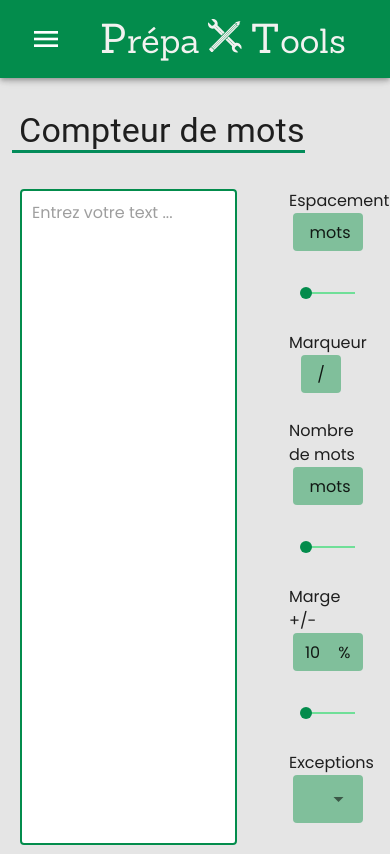
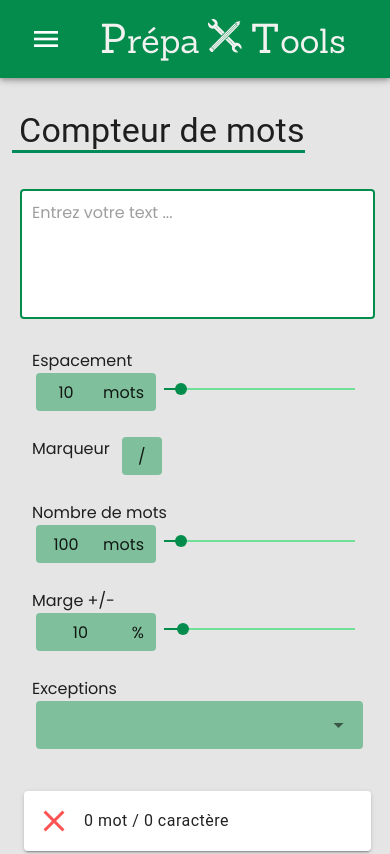
Before and after one commit to TavTanguy/Prepa-Tools, a Vue app: page /cmtMots in a window 390 px wide. Shown: the top 854 px of the page. Built offline with nearby package versions, Linux system fonts and the light colour scheme.

Commit message:
add mobil view

```diff
--- a/src/views/CmtMots.vue
+++ b/src/views/CmtMots.vue
@@ -1,7 +1,7 @@
 <template>
   <div class="cmtMots">
     <title-under class="mt-5">Compteur de mots</title-under>
-    <div class="d-flex mt-9 mx-2">
+    <div class="d-flex mt-9 mx-2 rmFlex">
       <v-textarea
           id="textAreaCmtMots"
           v-model.trim="text"
@@ -13,12 +13,12 @@
           height="100%"
           autofocus
         />
-      <div class="d-flex flex-column justify-space-evenly ml-10" style="width:25vw">
+      <div class="d-flex flex-column justify-space-evenly ml-10 params">
         <v-container>
           <v-row><label for="space">Espacement</label></v-row>
           <v-row class="ml-1">
             <div style="width:120px"><v-text-field v-model="spacing" name="space" dense flat class="d-inline-block centered-input" type="number" background-color="light" suffix="mots" solo /></div>
-            <v-slider max="100" min="1" v-model="spacing"/>
+            <v-slider style="min-width: 160px;" max="100" min="1" v-model="spacing"/>
           </v-row>
         </v-container>
         <v-container>
@@ -31,14 +31,14 @@
           <v-row><label for="nbWord">Nombre de mots</label></v-row>
           <v-row class="ml-1">
             <div style="width:120px"><v-text-field v-model="nbWord" name="nbWord" dense flat class="d-inline centered-input" type="number" suffix="mots" background-color="light" solo/></div>
-            <v-slider v-model="nbWord" max="1000" min="10"/>
+            <v-slider style="min-width: 160px;" v-model="nbWord" max="1000" min="10"/>
           </v-row>
         </v-container>
         <v-container>
           <v-row><label for="margin">Marge +/-</label></v-row>
           <v-row class="ml-1">
             <div style="width:120px"><v-text-field v-model="margin" name="margin" dense flat class="d-inline centered-input" type="number" background-color="light" suffix="%" solo width="20px"/></div>
-            <v-slider min="0" max="100" v-model="margin"/>
+            <v-slider style="min-width: 160px;" min="0" max="100" v-model="margin"/>
           </v-row>
         </v-container>
         <v-container>
@@ -60,7 +60,7 @@
         </v-container>
       </div>
     </div>
-    <div class="d-flex justify-space-between mt-3">
+    <div class="d-flex justify-space-between mt-3 rmFlex">
       <v-card class="d-flex pa-3 mx-3">
         <v-icon v-if="validText" color="primary" large>check</v-icon>
         <v-icon v-else color="error" large>close</v-icon>
@@ -191,6 +191,10 @@ export default Vue.extend({
   margin: auto;
 }
 
+.params {
+  width: 25vw;
+}
+
 .container {
   padding-bottom: 0;
   padding-top: 0;
@@ -209,4 +213,15 @@ export default Vue.extend({
 .cmtMots .row{
   margin: inherit;
 }
+
+
+@media screen and (max-width: 1030px) {
+  .v-application .cmtMots .d-flex.rmFlex{
+    display: block !important;
+  }
+  .cmtMots .params {
+    width: unset;
+    margin-left: 0 !important;
+  }
+}
 </style>
```
